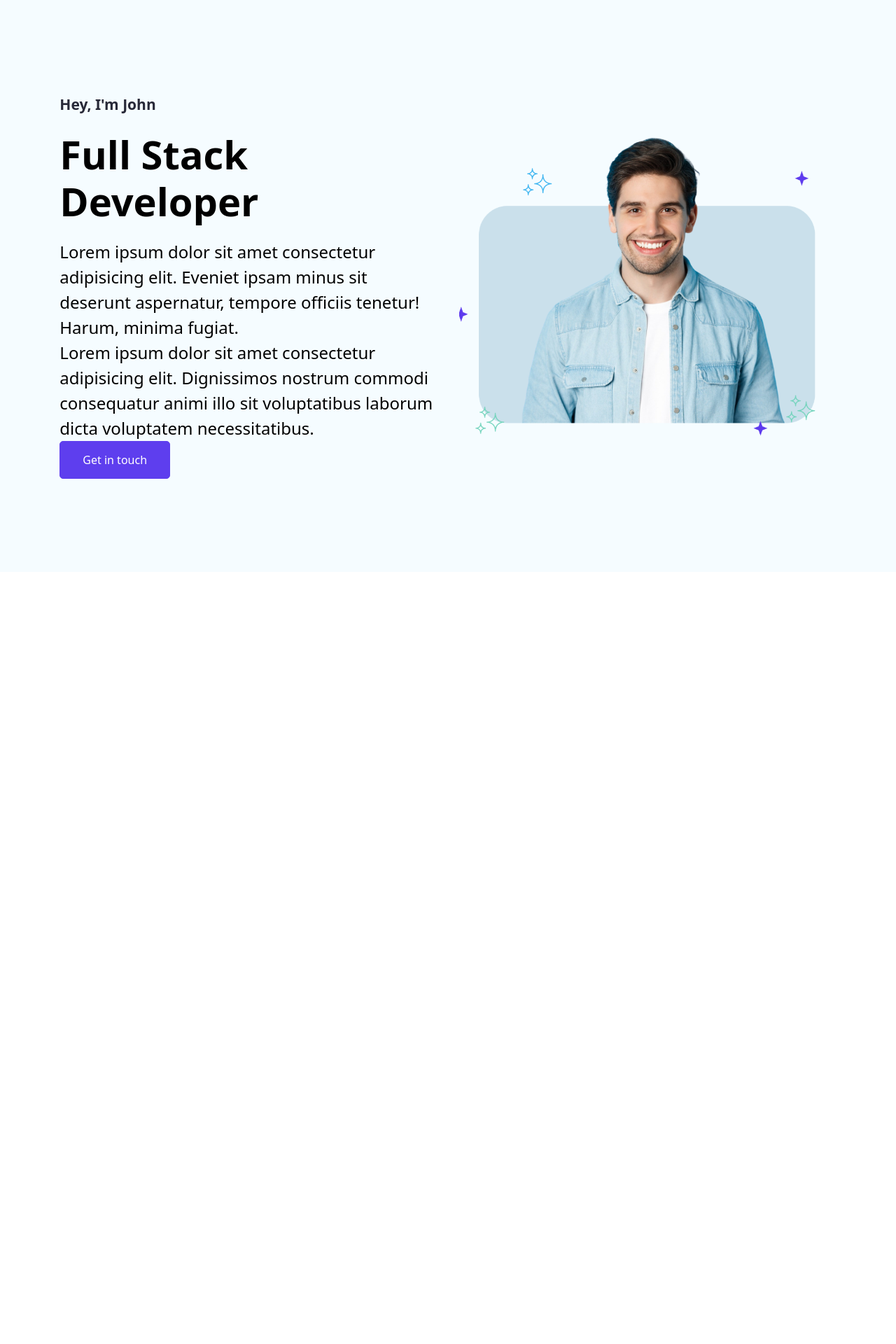
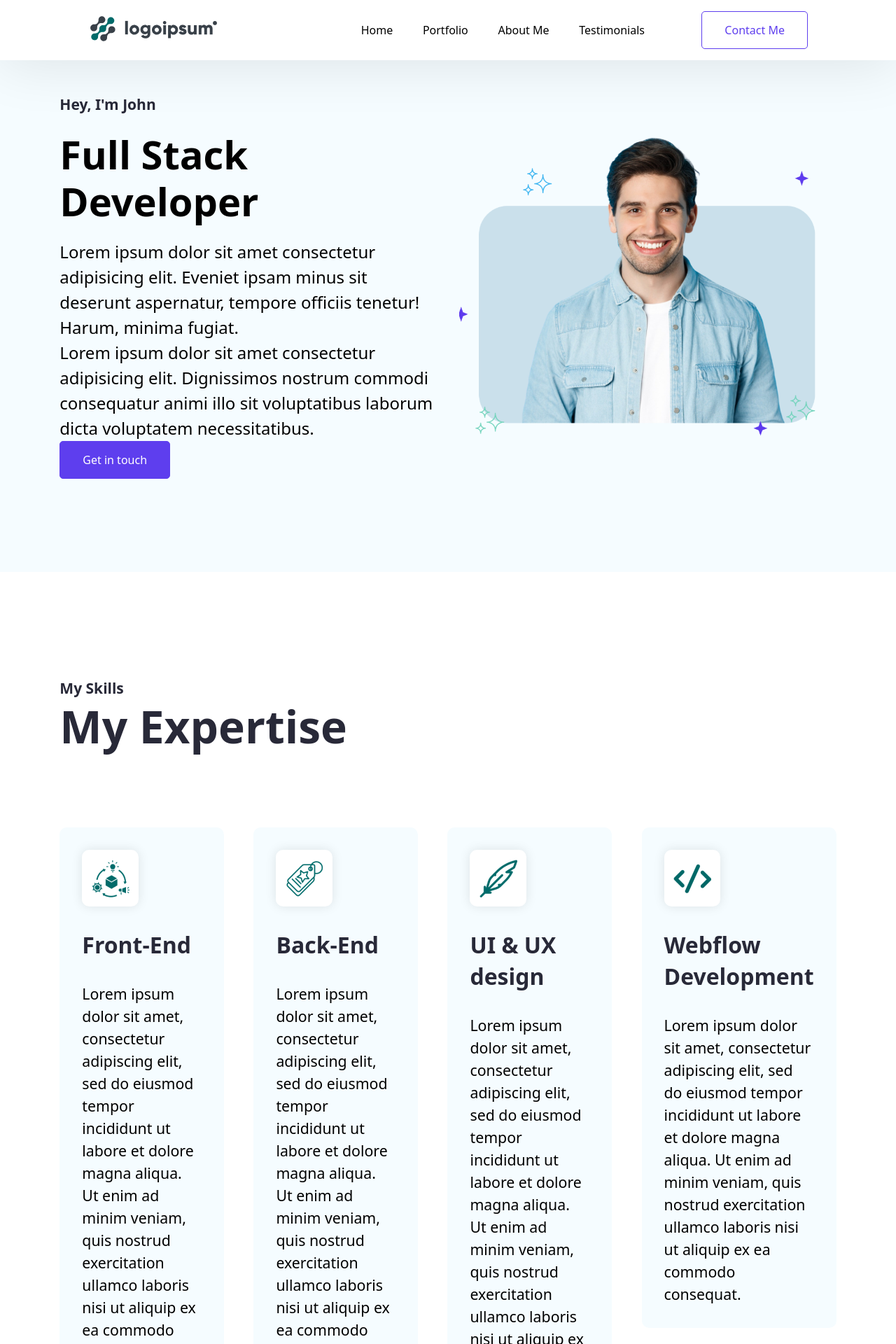
Before and after one commit to abel-b-degu/React-Personal-Portfoio, a React (Create React App) app: page / in a window 1280 px wide. Shown: the top 1920 px of the page at 70% size. Before the commit the page ends 817 px from the top, so only its background shows below. Built offline with nearby package versions, Linux system fonts and the light colour scheme.

Commit message:
Completed the nav bar

```diff
--- a/package.json
+++ b/package.json
@@ -10,6 +10,7 @@
     "react-dom": "^18.2.0",
     "react-router-dom": "^6.15.0",
     "react-scripts": "5.0.1",
+    "react-scroll": "^1.8.9",
     "web-vitals": "^2.1.4"
   },
   "scripts": {
--- a/src/App.css
+++ b/src/App.css
@@ -145,6 +145,44 @@ h3{
     line-height: 24px;
 }
 /* Section Titles Ends */
+/* NavBar styling starts here */
+
+.navbar{
+    display: flex;
+    justify-content: space-around;
+    align-items: center;
+    padding: 15px 85.33px;
+    background-color: var(--white);
+    box-shadow: 0px 5.333px 80px 0 rgba(0, 0, 0, 0.1);
+    position: fixed;
+    top: 0;
+    left: 0;
+    right: 0;
+}
+.navbar--items > ul{
+    list-style: none;
+    display: flex;
+    align-items: flex-start;
+    gap: 42.667px;
+    text-decoration: none;
+}
+.navbar--item ul > li > a{
+    text-decoration: none;
+}
+/* NavBar content */
+.navbar--content{
+    color: var(--darkblue);
+    font-size: 16px;
+    font-style: normal;
+    font-weight: 400;
+    line-height: 24px;
+    cursor: pointer;
+}
+.navbar--active-content{
+    color: var(--primary);
+}
+
+/* NavBar styling ends here */
 
 /* Hero Section Style */
 .hero--section{
@@ -197,3 +235,77 @@ h3{
     height: 100%;
 }
 /* Hero Section Style ends */
+
+/* Skills styling starts here */
+.skills--section{
+    display: flex;
+    padding: 149.333px 85.33px;
+    flex-direction: column;
+    justify-content: center;
+    align-items: flex-start;
+    gap: 106.667px;
+}
+.skills--section--heading{
+    color: var(--heading-color);
+    font-size: 64px;
+    font-weight: 700;
+    line-height: 77px;
+}
+.skills--section--container{
+    display: grid;
+    justify-content: center;
+    align-items: flex-start;
+    gap: 42.6px;
+    grid-template-columns: repeat(4, 1fr);
+}
+.skills--section--card{
+     display: flex;
+  padding: 32px;
+  flex-direction: column;
+  align-items: flex-start;
+  gap: 32px;
+  flex: 1 0 0;
+  border-radius: 10.6px;
+  background: var(--bg-shade);
+  min-height: 250px;
+}
+.skills--section--card:hover{
+    border-bottom: 4px solid var(--primary);
+}
+.skills--section--card:hover , .skills--section--description{
+    color: var(--darkblue);
+}
+.skills--section--img{
+    display: flex;
+    padding: 13.3px;
+    justify-content: center;
+    align-items: center;
+    gap: 13.3px;
+    border-radius: 10.6px;
+    background: #fff;
+    box-shadow: 0 0 16px 0 rgba(0, 0, 0, 0.1);
+}
+.skills--section--card--content{
+    display: flex;
+    flex-direction: column;
+    align-items: flex-start;
+    gap: 32px;
+    align-self: stretch;
+}
+.skills--section--title{
+    color: var(--heading-color);
+    font-size: 32px;
+    font-weight: 700;
+    line-height: 45px;
+}
+.skills--section--description{
+    color: var(--black);
+    font-size: 21.3px;
+    font-style: normal;
+    font-weight: 400;
+    line-height: 32px;
+}
+
+
+
+/* Skills styling ends here */
--- a/src/App.js
+++ b/src/App.js
@@ -1,12 +1,26 @@
 import './App.css';
 import React from "react";
 import {BrowserRouter as Router,Route, Routes} from "react-router-dom";
+import Navbar from "./Pages/Home/Navbar"
 import Home from "./Pages/Home/Homescreen";
 
 function App() {
   return (
     <div className="App">
-      <Home/>
+
+      <Router>
+        <div>
+          <Navbar/>
+          <Routes>
+              <Route path="/" element={<Home />}>
+              </Route>
+            <Route>
+              <Route path="*" element={<div>404 Not Found</div>}>
+              </Route>
+            </Route>
+          </Routes>
+        </div>
+      </Router>
     </div>
   );
 }
--- a/src/Pages/Home/Homescreen/index.jsx
+++ b/src/Pages/Home/Homescreen/index.jsx
@@ -1,10 +1,12 @@
 import HeroSection from "../HeroSection";
+import MySkills from "../MySkills";
 
 export default function Home(){
     return(
         <>
 
         <HeroSection />
+        <MySkills/>
 
         </>
     )
--- a/src/Pages/Home/MySkills.jsx
+++ b/src/Pages/Home/MySkills.jsx
@@ -0,0 +1,30 @@
+import data from "../../data/index.json";
+
+export default function MySkills(){
+    return (
+        <section className="skills--section"id="mySkils">
+            <div className="portfolio--container">
+                <p className="section--title">My Skills</p>
+                <h2 className="skills--section--heading">My Expertise</h2>
+            </div>
+            <div className="skills--section--container">
+                {data?.skills?.map((item, index) => (
+                    <div key={index}
+
+                    className="skills--section--card">
+                        <div className="skills--section--img">
+                            <img src={item.src} alt="Product Chain" />
+                        </div>
+
+                        <div className="skills--section--card--content">
+                            <h3 className="skills--section--title">{item.title}</h3>
+                            <p className="skills--section--description">{item.description}</p>
+
+                        </div>
+                    </div>
+                ))}
+            </div>
+
+            </section>
+    );
+}
--- a/src/Pages/Home/Navbar.jsx
+++ b/src/Pages/Home/Navbar.jsx
@@ -1,5 +1,5 @@
 import{useState, useEffect} from "react";
-import{Link} from "react-scroll";
+import{Link} from 'react-scroll';
 
 function Navbar(){
     const[navActive, setNavActive]  = useState
@@ -16,7 +16,7 @@ function Navbar(){
     useEffect(() =>{
         const handleResize = () =>{
             if(window.innerWidth <= 500){
-                closeMenu
+                closeMenu(); //invoke the function
         }
     }
     window.addEventListener("resize",
@@ -30,14 +30,91 @@ function Navbar(){
 
     useEffect(() =>{
         if(window.innerWidth <= 1200){
-            closeMenu;
+            closeMenu();
         }
-    },{});
+    },[]);
 
     return(
         <nav className={`navbar ${navActive? "active" : "" }`}>
 
+            <div>
+                <img src="./img/logo.svg" alt="Logoipsum" />
+            </div>
+            <a
+                className={`nav__hamburger ${navActive?
+                "active" : "" }`}
+                onClick={toggeNav}
+            >
+                <span className="nav__hamburger__line"></span>
+                <span className="nav__hamburger__line"></span>
+                <span className="nav__hamburger__line"></span>
+            </a>
+            <div className={`navbar--items ${navActive ?
+            "active": ""}`}>
 
+                <ul>
+                    <li>
+                        <Link onClick={closeMenu}
+                         activeClass="navBar--active-content"
+                         spy={true}
+                         smooth={true}
+                         offset={-70}
+                         duration={500}
+                         to="heroSection"
+                         className="navbar--content"
+
+                         >Home</Link>
+                    </li>
+                    <li>
+                        <Link onClick={closeMenu}
+                         activeClass="navbar--active-content"
+                         spy={true}
+                         smooth={true}
+                         offset={-70}
+                         duration={500}
+                         to="MyPortfolio"
+                         className="navbar--content"
+
+                         >Portfolio</Link>
+                    </li>
+                    <li>
+                        <Link onClick={closeMenu}
+                         activeClass="navbar--active-content"
+                         spy={true}
+                         smooth={true}
+                         offset={-70}
+                         duration={500}
+                         to="AboutMe"
+                         className="navbar--content"
+
+                         >About Me</Link>
+                    </li>
+                    <li>
+                        <Link onClick={closeMenu}
+                         activeClass="navbar--active-content"
+                         spy={true}
+                         smooth={true}
+                         offset={-70}
+                         duration={500}
+                         to="Testmonials"
+                         className="navbar--content"
+
+                         >Testimonials</Link>
+                    </li>
+                </ul>
+            </div>
+            <Link onClick={closeMenu}
+                         activeClass="navbar--active-content"
+                         spy={true}
+                         smooth={true}
+                         offset={-70}
+                         duration={500}
+                         to="Contact"
+                         className="btn btn-outline-primary"
+                         >
+            Contact Me</Link>
         </nav>
-    )
+    );
 }
+
+export default Navbar;
--- /dev/null
+++ b/src/data/index.json
@@ -0,0 +1,28 @@
+{
+    "skills": [
+        {
+            "id": "1",
+            "src": "./img/product-chain-1.png",
+            "title": "Front-End",
+            "description": "Lorem ipsum dolor sit amet, consectetur adipiscing elit, sed do eiusmod tempor incididunt ut labore et dolore magna aliqua. Ut enim ad minim veniam, quis nostrud exercitation ullamco laboris nisi ut aliquip ex ea commodo consequat."
+        },
+        {
+            "id": "2",
+            "src": "./img/tag-1.png",
+            "title": "Back-End",
+            "description": "Lorem ipsum dolor sit amet, consectetur adipiscing elit, sed do eiusmod tempor incididunt ut labore et dolore magna aliqua. Ut enim ad minim veniam, quis nostrud exercitation ullamco laboris nisi ut aliquip ex ea commodo consequat."
+        },
+        {
+            "id": "3",
+            "src": "./img/feather-pen-2.png",
+            "title": "UI & UX design",
+            "description": "Lorem ipsum dolor sit amet, consectetur adipiscing elit, sed do eiusmod tempor incididunt ut labore et dolore magna aliqua. Ut enim ad minim veniam, quis nostrud exercitation ullamco laboris nisi ut aliquip ex ea commodo consequat."
+        },
+        {
+            "id": "4",
+            "src": "./img/feather-pen-1.png",
+            "title": "Webflow Development",
+            "description": "Lorem ipsum dolor sit amet, consectetur adipiscing elit, sed do eiusmod tempor incididunt ut labore et dolore magna aliqua. Ut enim ad minim veniam, quis nostrud exercitation ullamco laboris nisi ut aliquip ex ea commodo consequat."
+        }
+    ]
+}
```
Also changed, not shown: 1 other file (tests, documents, lock files or other folders).
